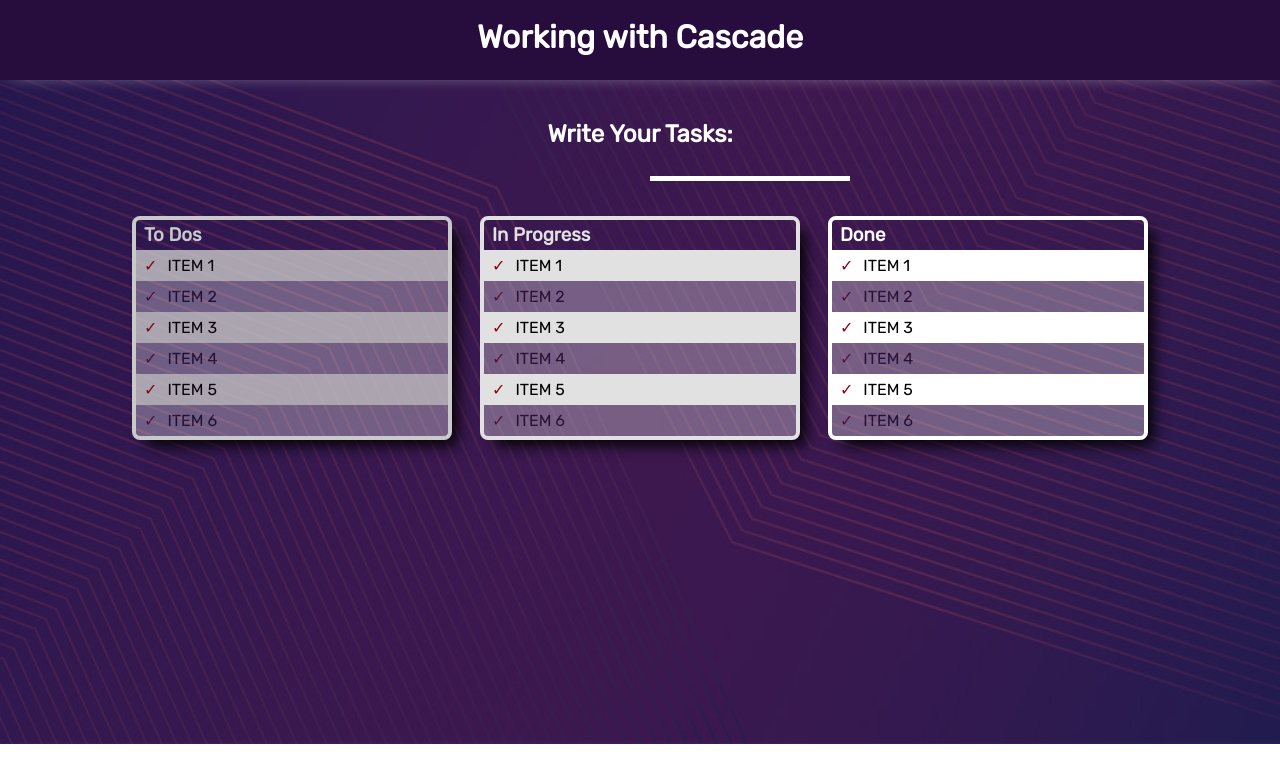
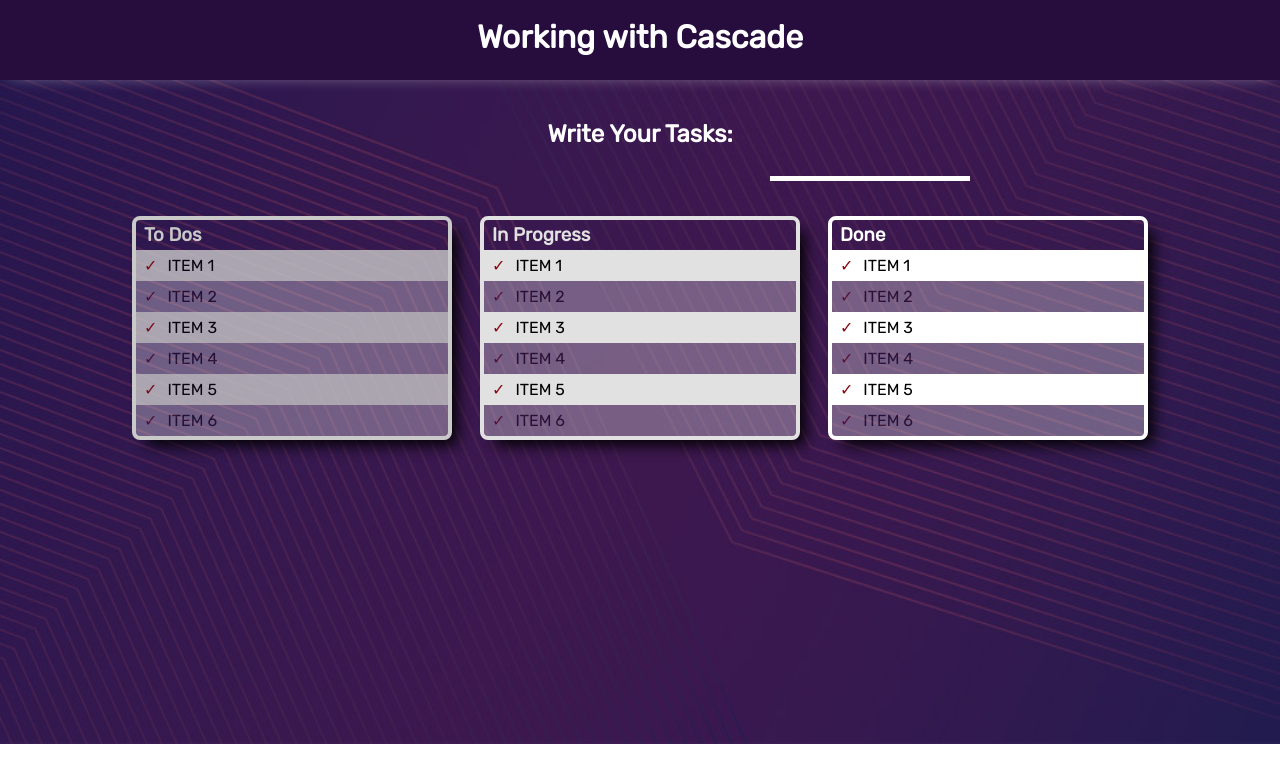
Before and after one commit to leilakbari/L_Akbari_CSS-Selector-Exercise, a plain HTML site: page index.html in a window 1280 px wide. Drawn offline with Linux system fonts and the light colour scheme.

Commit message:
change margin left again
change margin-left again for white line

```diff
--- a/css/main.css
+++ b/css/main.css
@@ -42,7 +42,7 @@ article {
 
 .h {
     width: 200px;
-    margin-left: 650px;
+    margin-left: 770px;
     margin-top: 3px;
     margin-bottom: 25px;
     border-bottom: 5px solid white;
```
